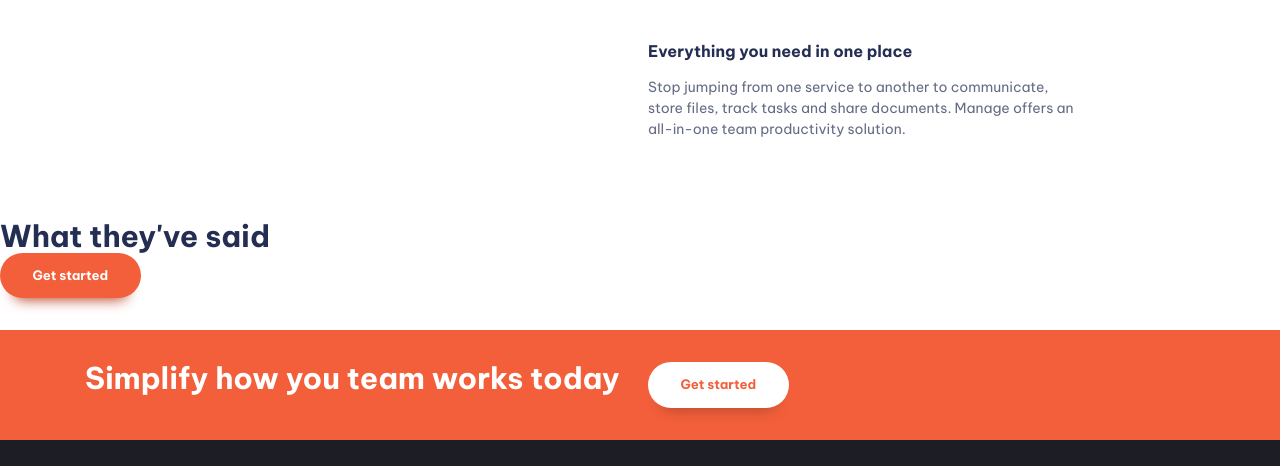
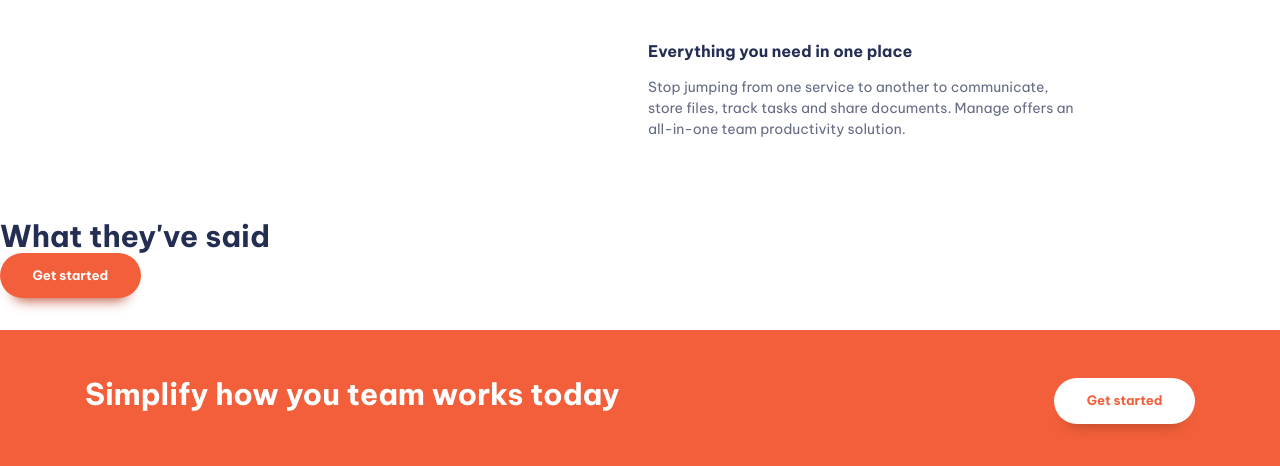
Before and after one commit to ramontilman-webguru/manage-youtube, a website built with Vite: page index.html in a window 1280 px wide. Shown: the part 985-1451 px from the top of the page. Built offline with nearby package versions, Linux system fonts and the light colour scheme.

Commit message:
Part 6 until 8min mark

```diff
--- a/index.html
+++ b/index.html
@@ -135,7 +135,7 @@
         <button class="button">Get started</button>
       </section>
 
-      <section class="cta | bg-accent-400 text-neutral-100 padding-block-700">
+      <section class="cta | bg-accent-400 text-neutral-100 padding-block-900">
         <div class="container">
           <div class="even-columns">
             <div>
@@ -143,7 +143,7 @@
                 Simplify how you team works today
               </p>
             </div>
-            <div>
+            <div class="justify-self-end">
               <button class="button" data-type="inverted">Get started</button>
             </div>
           </div>
--- a/style.css
+++ b/style.css
@@ -362,6 +362,10 @@ p[data-width="wide"] {
   margin-inline: auto;
 }
 
+.justify-self-end {
+  justify-self: end;
+}
+
 .flow * + * {
   margin-top: var(--flow-spacer, 3em);
 }
```
